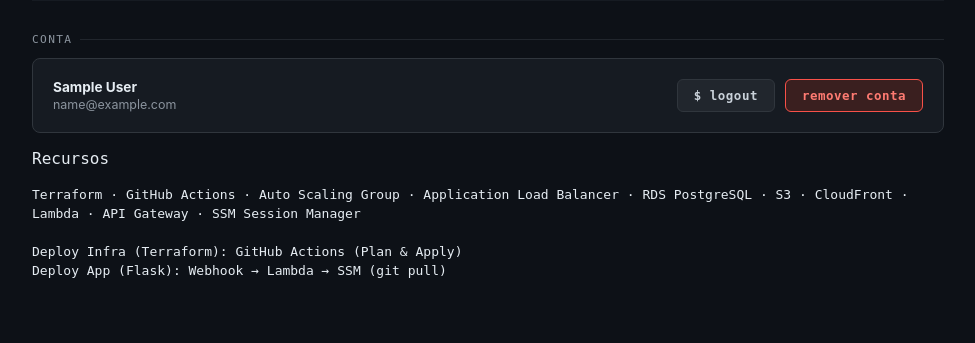
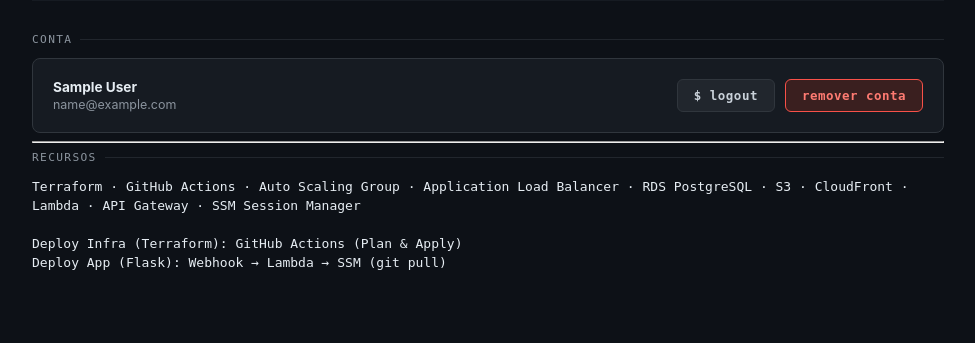
Before and after one commit to rafaelpacifico4444/Oxetech_AV2_Repo, a Flask app: page /dashboard in a window 1280 px wide. Shown: the part 841-1184 px from the top of the page, without its empty margins (152-1127 px from the left). After the commit the page ends 1111 px from the top, so only its background shows below. Run offline with Flask 3, Linux system fonts and the light colour scheme; the visitor is signed in with stand-in values (Sample User, id 1); data that the repository does not hold is empty; parts of the project's set-up code (start-up, migrations or seed data) failed here and were passed over.

Commit message:
atualização do dashboard.html fotter2

```diff
--- a/templates/dashboard.html
+++ b/templates/dashboard.html
@@ -409,7 +409,8 @@
   </div>
 
   {# Footer #}
-  <p>Recursos</p>
+  <hr>
+  <p class="section-title">Recursos</p>
   <div class="dash-footer">
     <code>Terraform · GitHub Actions · Auto Scaling Group · Application Load Balancer · RDS PostgreSQL ·
     S3 · CloudFront · Lambda · API Gateway · SSM Session Manager</code><br><br>
```
